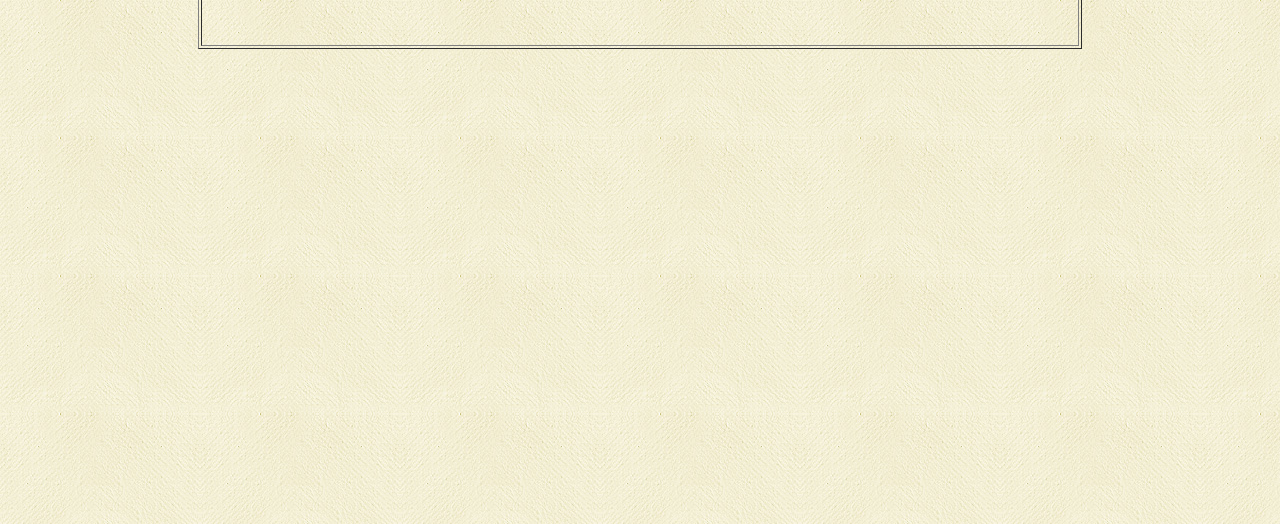
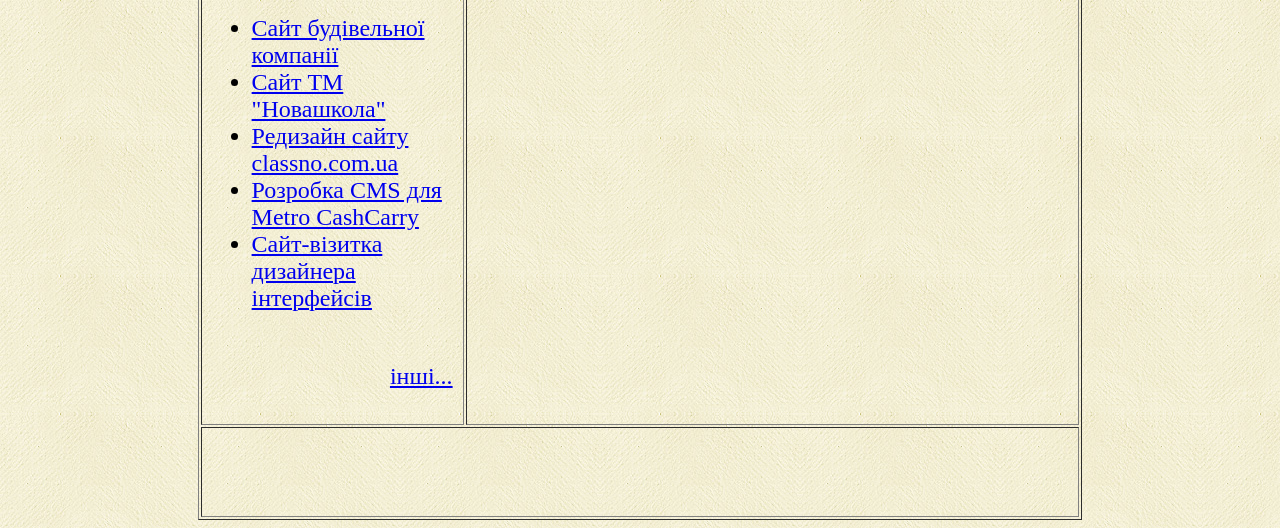
Before and after one commit to Forzik51/Holubev.Github.io, a plain HTML site: page index.html in a window 1280 px wide. Shown: the part 276-804 px from the top of the page. Drawn offline with Linux system fonts and the light colour scheme.

Commit message:
07 - Меню зліва

```diff
--- a/index.html
+++ b/index.html
@@ -16,7 +16,20 @@
 				</td>
 			</tr>
 			<tr>
-				<td width="30%" valign="top"></td>
+				<td width="30%" valign="top">
+                    <font size="5" color="navy"><h2>Новини</h2></font>
+                        <font size="5">
+                    <ul>
+                        <li><a href="#">Сайт будівельної компанії</a></li>
+                        <li><a href="#">Сайт ТМ "Новашкола"</a></li>
+                        <li><a href="#">Редизайн сайту classno.com.ua</a></li>
+                        <li><a href="#">Розробка CMS для Metro CashCarry</a></li>
+                        <li><a href="#">Сайт-візитка дизайнера інтерфейсів</a></li><br>
+                        <p align="right"><a href="#">інші...</a></p>
+                    </ul>
+                    </font>
+
+                </td>
 				<td width="70%"></td>
 			</tr>
 			<tr>
```
